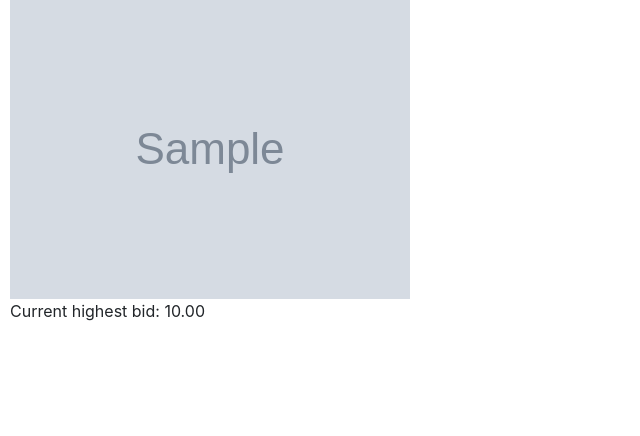
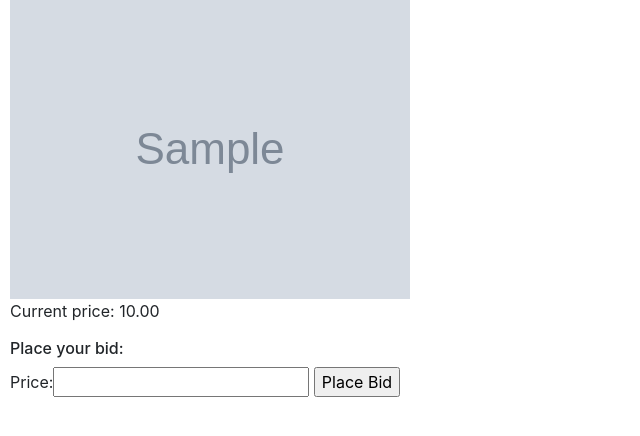
Before and after one commit to T-Dogg-PO/cs50_commerce_project, a Django app: page /listing/1 in a window 1280 px wide. Shown: the part 282-718 px from the top of the page, without its empty margins (0-640 px from the left). Run offline with Django 3.2, Linux system fonts and the light colour scheme; a user stored in the database is signed in; tables that the repository leaves empty hold one stand-in row (values such as "Sample post"); grey boxes marked "Sample" are stand-in pictures; some libraries are stand-ins or nearby versions.

Commit message:
Added functionality for placing new bids

```diff
--- a/auctions/models.py
+++ b/auctions/models.py
@@ -21,8 +21,8 @@ class Category(models.Model):
 class AuctionListing(models.Model):
     name = models.CharField(max_length=128, blank=False)  # Name of the listing is a CharField, max length allowed 128 characters
     description = models.TextField(blank=False)  # Item description is a text field with undefined length for now
-    starting_bid = models.DecimalField(max_digits=8, decimal_places=2, blank=False)  # Starting bid with 2dp, up to 1 Million
-    current_price = models.DecimalField(max_digits=8, decimal_places=2, blank=True, null=True)  # Current price, same as above
+    price = models.DecimalField(max_digits=8, decimal_places=2, blank=False)  # Starting bid with 2dp, up to 1 Million
+    current_highest_bidder = models.ForeignKey(settings.AUTH_USER_MODEL, on_delete=models.CASCADE, null=True, related_name="current_highest_bidder")
     image_link = models.URLField(blank=True)  # Optional field for image link URL
     category = models.CharField(max_length=128, blank=True, null=True)  # Category will be its own class so that admin users can add mroe categories if needed
     user = models.ForeignKey(settings.AUTH_USER_MODEL, on_delete=models.CASCADE, default=1)
@@ -36,10 +36,10 @@ class AuctionListing(models.Model):
         return reverse('')
 
 
-# # Implement model for bids
-# class Bids(models.Model):
-#     bidder = User.get_username()  # Get the name of the user making a new bid
-#     bid = models.DecimalField(max_digits=8, decimal_places=2, blank=False)  # Store the value of the new bid
+# Implement model for bids
+class Bid(models.Model):
+    bidder = models.ForeignKey(settings.AUTH_USER_MODEL, on_delete=models.CASCADE, default=1)# Get the name of the user making a new bid
+    price = models.DecimalField(max_digits=8, decimal_places=2, blank=False)  # Store the value of the new bid
 
 
 # # Implement model for comments
--- a/auctions/templates/auctions/listing.html
+++ b/auctions/templates/auctions/listing.html
@@ -10,12 +10,19 @@
         <img src="{{ listing.image_link }}" alt="{{ listing.name }} image">
     {% endif %}
 
-    {% if listing.current_price %}
-        <p>Current highest bid: {{ listing.current_price }}</p>
-    {% else %}
-        <p>Starting bid: {{ listing.starting_bid }}</p>
+    <p>Current price: {{ listing.price }}</p>
+
+    {% if user.is_authenticated %}
+        <h6>Place your bid: </h6>
+        <form action="{% url 'new_bid' listing.id %}" method="POST">
+            {% csrf_token %}
+            {{ place_bid }}
+            <input type="submit" value="Place Bid">
+            {% if error == True %}
+                Error: New bid must be higher than the current highest bid
+            {% endif %}
+        </form>
     {% endif %}
 
 
-
 {% endblock %}
--- a/auctions/urls.py
+++ b/auctions/urls.py
@@ -8,5 +8,6 @@ urlpatterns = [
     path("logout", views.logout_view, name="logout"),
     path("register", views.register, name="register"),
     path("create", views.create, name="create"),
-    path("listing/<int:listing_id>", views.listing, name="listing")
+    path("listing/<int:listing_id>", views.listing, name="listing"),
+    path("new_bid/<int:listing_id>", views.new_bid, name="new_bid")
 ]
--- a/auctions/views.py
+++ b/auctions/views.py
@@ -6,7 +6,7 @@ from django.urls import reverse
 from django import forms
 from django.db.models.fields import BLANK_CHOICE_DASH
 
-from .models import User, AuctionListing, Category
+from .models import User, AuctionListing, Category, Bid
 
 # Create our category choices variable based on the categories that get created in the Admin view
 category_choices = Category.objects.all().values_list('category_name', 'category_name')
@@ -14,13 +14,14 @@ category_choices_list = []
 for item in category_choices:
     category_choices_list.append(item)
 
+
 # Create Django Form for creating a new listing
 class Create(forms.ModelForm):
     class Meta:
         # Take fields from the AuctionListing model
         model = AuctionListing
         # For this form, display only these fields
-        fields = ['name', 'description', 'starting_bid', 'image_link', 'category']
+        fields = ['name', 'description', 'price', 'image_link', 'category']
         # Use default input types for all the fields (defined in models.py), but specify that categories will be
         # selected from the list of available categories
         widgets = {
@@ -28,11 +29,21 @@ class Create(forms.ModelForm):
         }
 
 
+# Create Django Form for adding a new bid to a listing
+class Bid(forms.ModelForm):
+    class Meta:
+        # Take fields from Bid model
+        model = Bid
+        # For this form, display only the price field
+        fields = ['price']
+
+
 # Default view / landing page
 def index(request):
     return render(request, "auctions/index.html", {
         "active_listings": AuctionListing.objects.all()
     })
+
 
 # Method for creating new listings
 def create(request):
@@ -47,7 +58,7 @@ def create(request):
             new_listing = AuctionListing()
             new_listing.name = create_form.cleaned_data["name"]
             new_listing.description = create_form.cleaned_data["description"]
-            new_listing.starting_bid = create_form.cleaned_data["starting_bid"]
+            new_listing.price = create_form.cleaned_data["price"]
             new_listing.image_link = create_form.cleaned_data["image_link"]
             new_listing.category = create_form.cleaned_data["category"]
             new_listing.user = request.user
@@ -66,12 +77,42 @@ def create(request):
 
 # Method for viewing a listing's details
 def listing(request, listing_id):
-
-    listing = AuctionListing.objects.get(id=listing_id)
+    current_listing = AuctionListing.objects.get(id=listing_id)
 
     return render(request, "auctions/listing.html", {
-        "listing": listing
+        "listing": current_listing,
+        "place_bid": Bid()
     })
+
+
+# Method for placing a new bid on a current listing
+def new_bid(request, listing_id):
+    if request.method == "POST":
+        bid_form = Bid(request.POST)
+
+        if bid_form.is_valid():
+            current_listing = AuctionListing.objects.get(id=listing_id)
+            current_price = current_listing.price
+
+            bid_price = bid_form.cleaned_data["price"]
+
+            if bid_price <= current_price:
+                return render(request, "auctions/listing.html", {
+                    "listing": current_listing,
+                    "place_bid": Bid(),
+                    "error": True
+                })
+            else:
+                current_listing.price = bid_price
+                current_listing.current_highest_bidder = request.user
+                current_listing.save()
+                return render(request, "auctions/listing.html", {
+                    "listing": current_listing,
+                    "place_bid": Bid(),
+                    "error": False
+                })
+        return index(request)
+    return index(request)
 
 
 def login_view(request):
```
Also changed, not shown: auctions/migrations/0010_auto_20201023_1244.py (added), auctions/migrations/0011_auto_20201023_1303.py (added).
